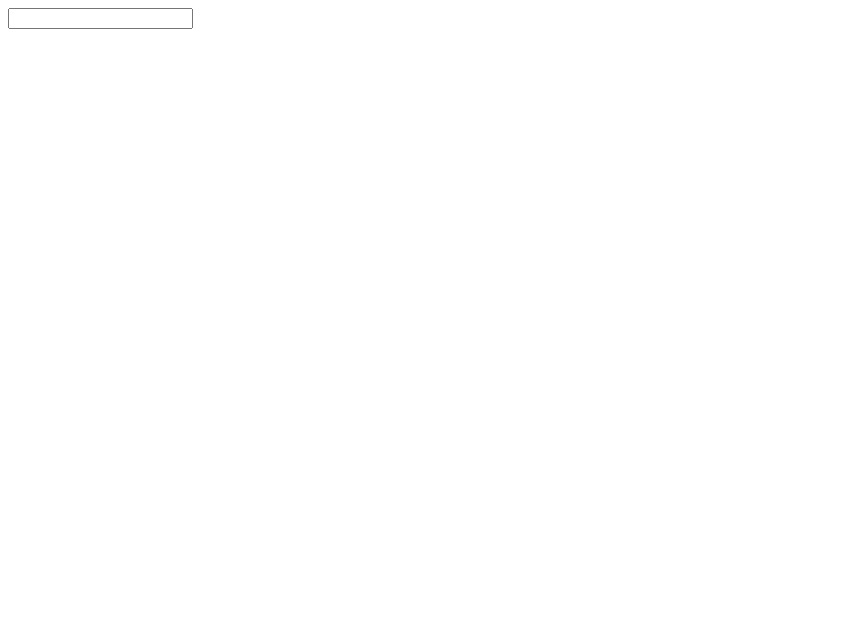
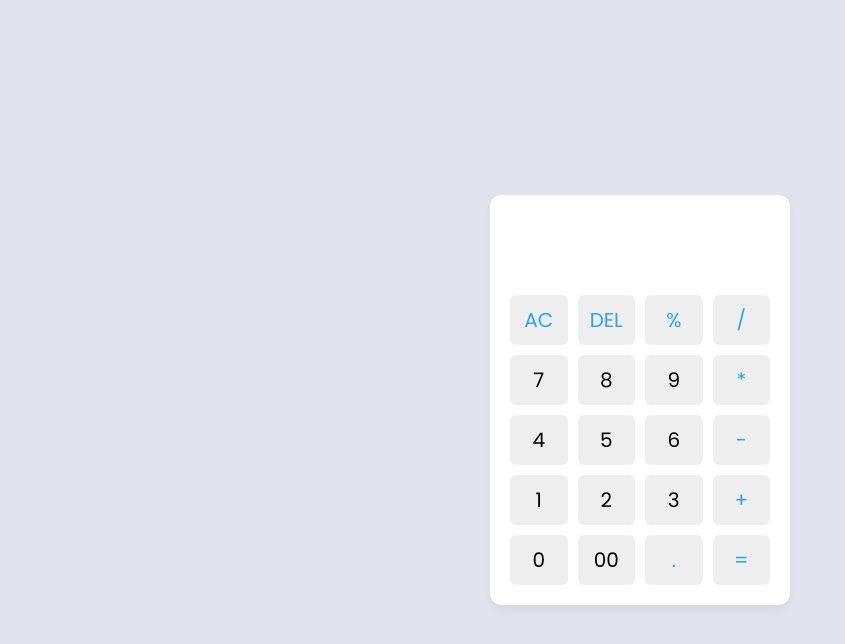
Before and after one commit to redneckvitor/calculadora-javascript, a plain HTML site: page source/index.html in a window 1280 px wide. Shown: the whole page, without its empty margins (0-845 px from the left). Drawn offline with Linux system fonts and the light colour scheme.

Commit message:
CSS adicionado

```diff
--- a/source/index.html
+++ b/source/index.html
@@ -5,12 +5,38 @@
     <meta name="viewport" content="width=device-width, initial-scale=1.0">
     <title>Calculadora JS</title>
     <link rel="stylesheet" href="./style.css">
-    <script src="./script.js"></script>
 </head>
 <body>
     <div class="container">
         <input type="text" class="display">
+
+        <div class="buttons">
+            <button class="operator" data-value="AC">AC</button>
+            <button class="operator" data-value="DEL">DEL</button>
+            <button class="operator" data-value="%">%</button>
+            <button class="operator" data-value="/">/</button>
+
+            <button data-value="7">7</button>
+            <button data-value="8">8</button>
+            <button data-value="9">9</button>
+            <button class="operator" data-value="*">*</button>
+
+            <button data-value="4">4</button>
+            <button data-value="5">5</button>
+            <button data-value="6">6</button>
+            <button class="operator" data-value="-">-</button>
+
+            <button data-value="1">1</button>
+            <button data-value="2">2</button>
+            <button data-value="3">3</button>
+            <button class="operator" data-value="+">+</button>
+
+            <button data-value="0">0</button>
+            <button data-value="00">00</button>
+            <button class="operator" data-value=".">.</button>
+            <button class="operator" data-value="=">=</button>
+        </div>
     </div>
-
+    <script src="./script.js"></script>
 </body>
 </html>
--- a/source/style.css
+++ b/source/style.css
@@ -0,0 +1,47 @@
+@import url("https://fonts.googleapis.com/css2?family=Poppins:wght@300;400;500;600;700&display=swap");
+
+* {
+    margin: 0;padding: 0;box-sizing: border-box;
+    font-family: "Poppins", sans-serif;
+}
+body {
+    display: flex;align-items: center;justify-content: center;
+    height: 100vh;
+    background: #e0e3eb;
+}
+.container {
+    position: relative;
+    max-width: 300px;
+    width: 100%;
+    border-radius: 12px;
+    padding: 10px 20px 20px;
+    background: #fff;
+    box-shadow: 0px 5px 10px rgba(0, 0, 0, 0.05);
+}
+.display {
+    height: 80px;
+    width: 100%;
+    outline: none;border: none;pointer-events: none;
+    text-align: right;
+    margin-bottom: 10px;
+    font-size: 25px;
+    color: #000e1a;
+}
+.buttons {
+    display: grid;grid-gap: 10px;
+    grid-template-columns: repeat(4, 1fr);
+}
+.buttons button {
+    padding: 10px;
+    border-radius: 6px;
+    border: none;
+    font-size: 20px;
+    cursor: pointer;
+    background-color: #eee;
+}
+.buttons button:active {
+    transform: scale(0.99);
+}
+.operator {
+    color: #2f9fff;
+}
```
